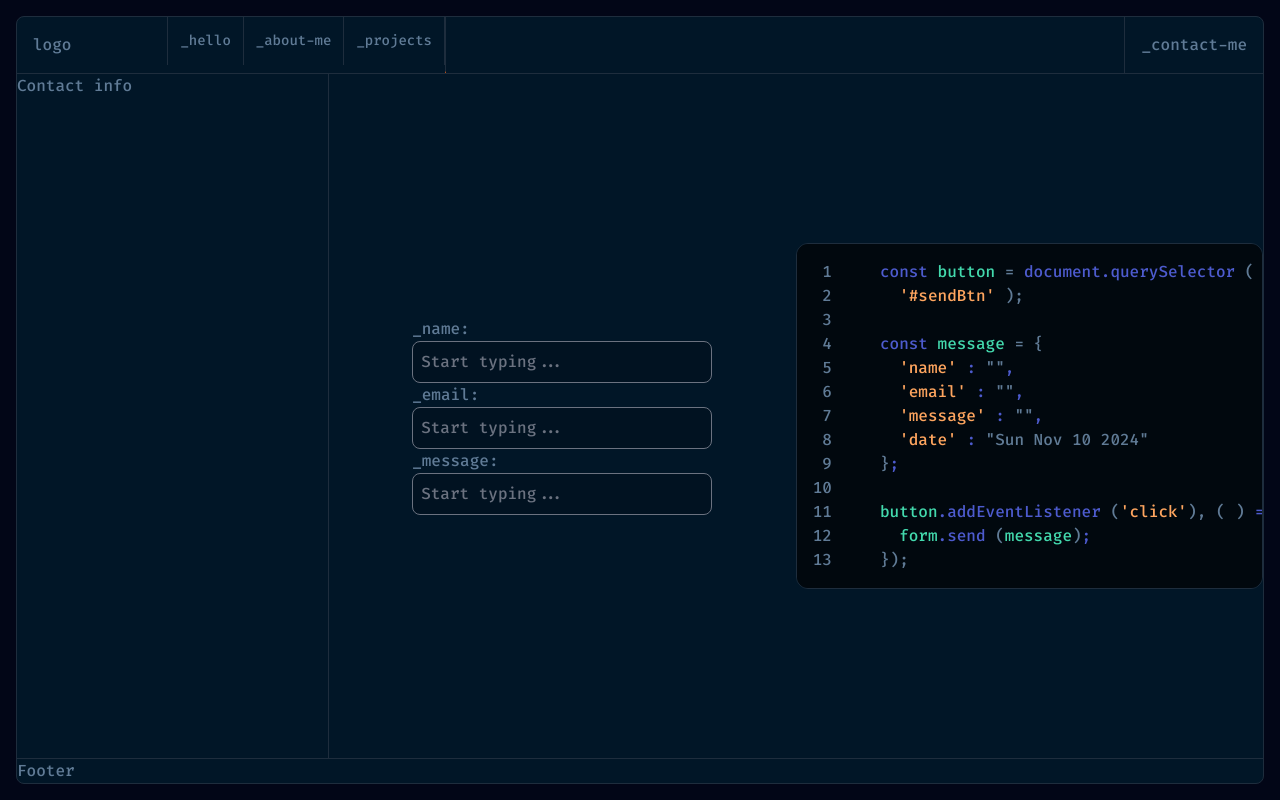
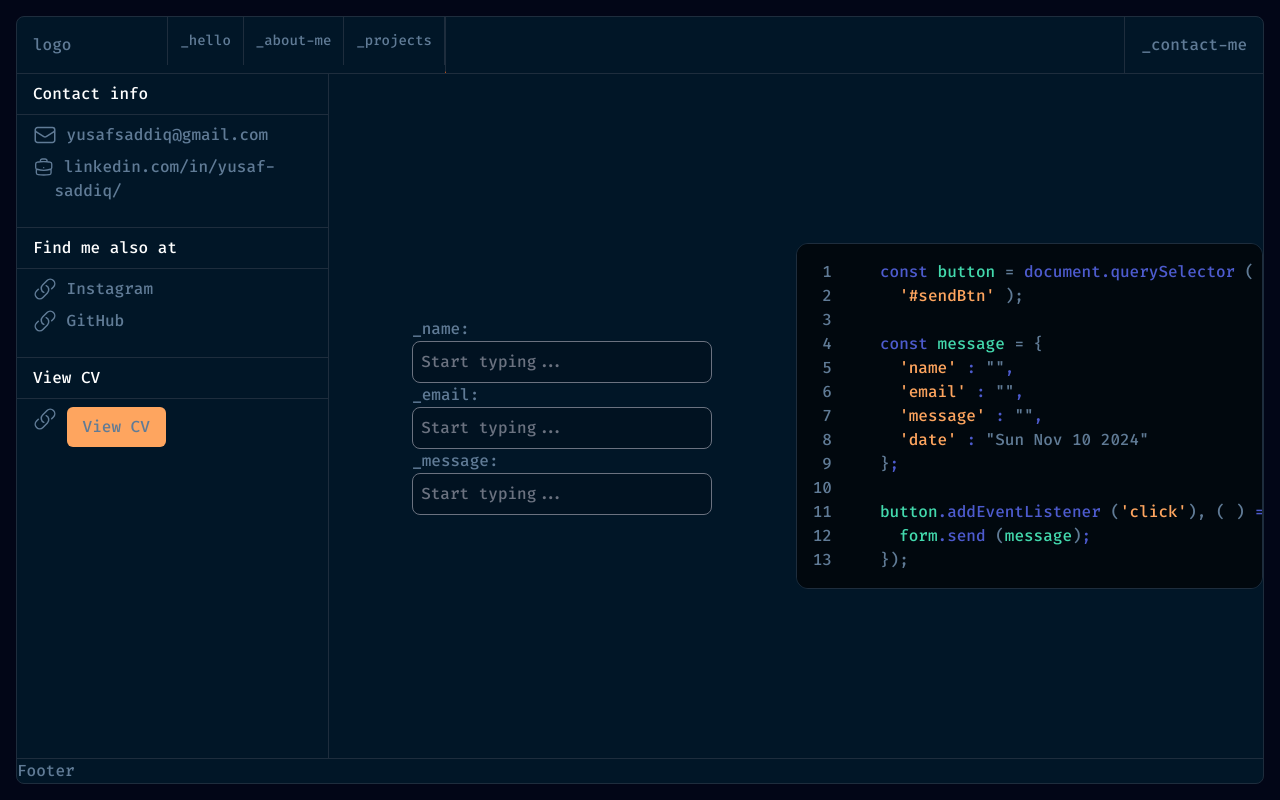
Before and after one commit to YusafS94/next-portfolio, a Next.js app: page /portfolio/contact in a window 1280 px wide. Built offline with nearby package versions, Linux system fonts and the light colour scheme; a web font is replaced by a local one.

Commit message:
contact info added to contact page

```diff
--- a/app/portfolio/contact/page.tsx
+++ b/app/portfolio/contact/page.tsx
@@ -1,5 +1,10 @@
 "use client";
 import { useState } from "react";
+import {
+  EnvelopeIcon,
+  BriefcaseIcon,
+  LinkIcon,
+} from "@heroicons/react/24/outline";
 
 export default function Page() {
   // Step 1: State to store the input value
@@ -28,8 +33,55 @@ export default function Page() {
   return (
     <div className="w-full">
       <div className="flex flex-col md:flex-row grow h-full">
-        <div className="border-r border-lines-1 md:w-3/12">
-          <p>Contact info</p>
+        <div className="flex flex-col gap-4 border-r border-lines-1 md:w-3/12">
+          <div className="flex flex-col">
+            <p className="border-b border-lines-1 py-2 px-4 text-secondary-4">
+              Contact info
+            </p>
+            <div className="flex flex-col gap-2 py-2 px-4">
+              <div className="flex">
+                <EnvelopeIcon className="h-6 w-6" />
+                <a href="mailto:yusafsaddiq@gmail.com">
+                  &nbsp;yusafsaddiq@gmail.com
+                </a>
+              </div>
+              <div className="flex">
+                <BriefcaseIcon className="h-6 w-6" />
+                <a href="https://www.linkedin.com/in/yusaf-saddiq-0b1a1b1a8/">
+                  &nbsp;linkedin.com/in/yusaf-saddiq/
+                </a>
+              </div>
+            </div>
+          </div>
+          <div className="flex flex-col">
+            <p className="border-b border-t border-lines-1 py-2 px-4 text-secondary-4">
+              Find me also at
+            </p>
+            <div className="flex flex-col gap-2 py-2 px-4">
+              <div className="flex">
+                <LinkIcon className="h-6 w-6" />
+                <a href="#">&nbsp;Instagram</a>
+              </div>
+              <div className="flex">
+                <LinkIcon className="h-6 w-6" />
+                <a href="#">&nbsp;GitHub</a>
+              </div>
+            </div>
+          </div>
+          <div className="flex flex-col">
+            <p className="border-b border-t border-lines-1 py-2 px-4 text-secondary-4">
+              View CV
+            </p>
+            <div className="flex flex-col gap-2 py-2 px-4">
+              <div className="flex">
+                <LinkIcon className="h-6 w-6" />
+                &nbsp;
+                <a className="py-2 px-4 bg-accent-1 rounded-md" href="#">
+                  View CV
+                </a>
+              </div>
+            </div>
+          </div>
         </div>
         <div className="flex flex-col lg:flex-row md:w-9/12">
           <div className="input-form flex flex-col lg:w-6/12 items-center justify-center">
```
